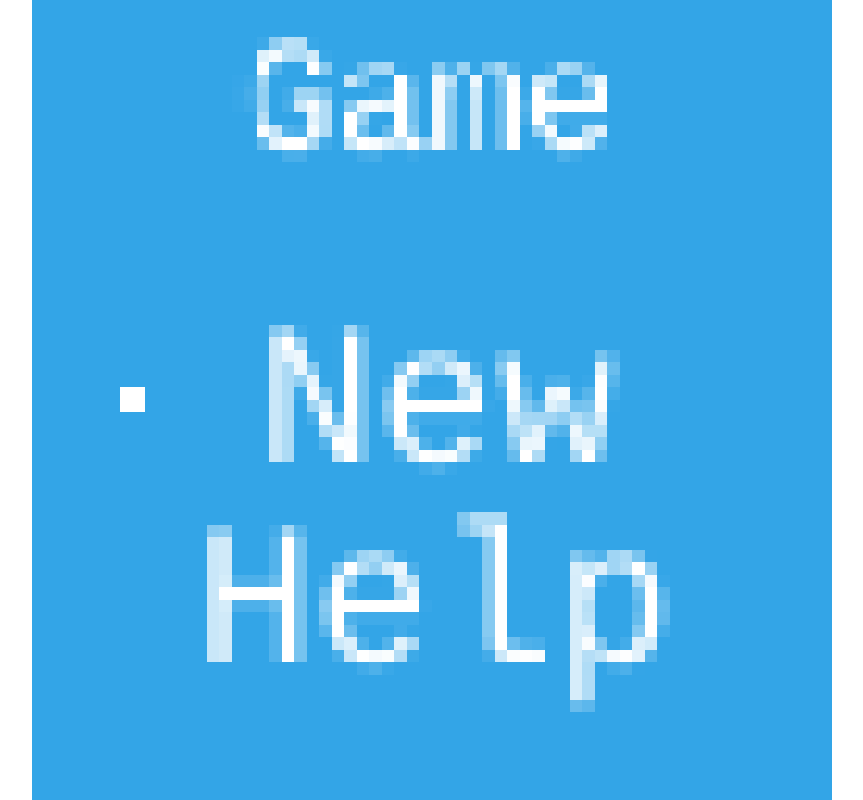
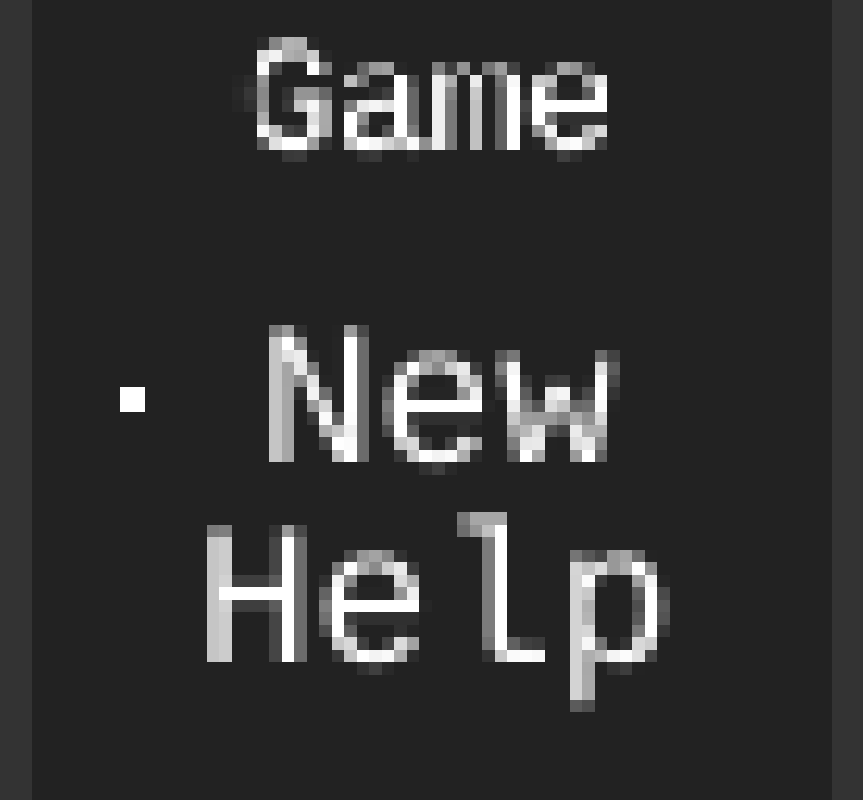
Before and after one commit to JamesPKey/LowRezJam22, a website built with Vite: page index.html in a window 1280 px wide. Shown: the whole page, without its empty margins (208-1071 px from the left). Built offline with nearby package versions, Linux system fonts and the light colour scheme.

Commit message:
Tweak colours

```diff
--- a/index.html
+++ b/index.html
@@ -6,6 +6,7 @@
     <style>
       body {
         margin: 0;
+        background: #333;
       }
     </style>
     <script type="module" src="/src/index.ts"></script>
--- a/src/config.ts
+++ b/src/config.ts
@@ -3,7 +3,7 @@ import Phaser from 'phaser';
 export default {
   type: Phaser.AUTO,
   parent: 'game',
-  backgroundColor: '#33A5E7',
+  backgroundColor: '#222',
   scale: {
     width: 64,
     height: 64,
--- a/src/scenes/Game.ts
+++ b/src/scenes/Game.ts
@@ -33,6 +33,5 @@ export default class Game extends Phaser.Scene {
   update(time: number, delta: number): void {
     if (time > 2000)
       this.scene.start("MenuScene")
-    console.log(time)
   }
 }
--- a/src/scenes/Menu.ts
+++ b/src/scenes/Menu.ts
@@ -30,9 +30,11 @@ export default class MenuScene extends Phaser.Scene {
     const rect = this.add.rectangle(8, 32 + (selection * 16), 2, 2, 0xffffff)
 
     const newText = this.add.text(32, 32, "New")
+    newText.setColor("#fff")
     newText.setOrigin(0.5, 0.5)
 
     const helpText = this.add.text(32, 48, "Help")
+    helpText.setColor("#fff")
     helpText.setOrigin(0.5, 0.5)
 
   }
```
